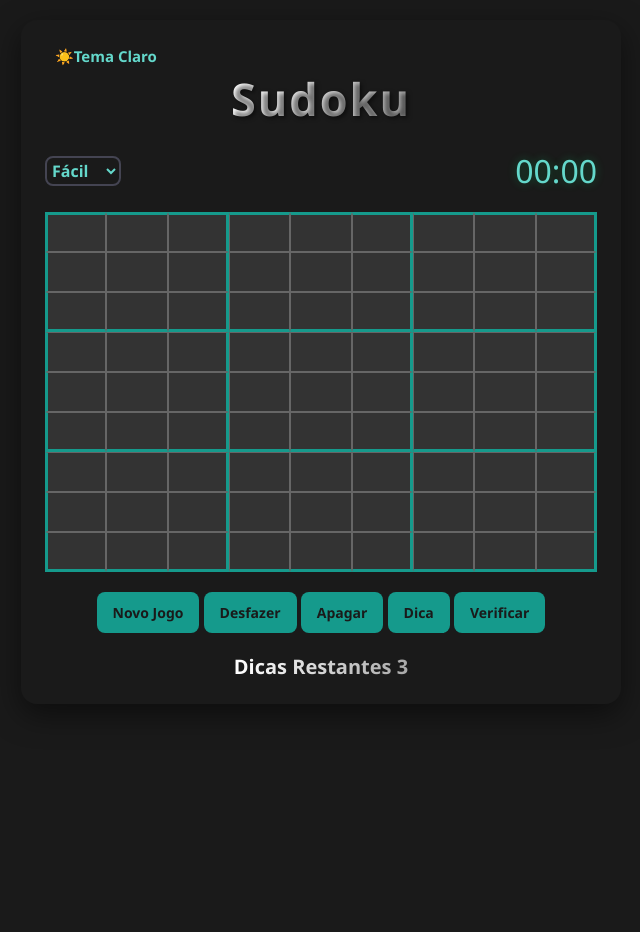
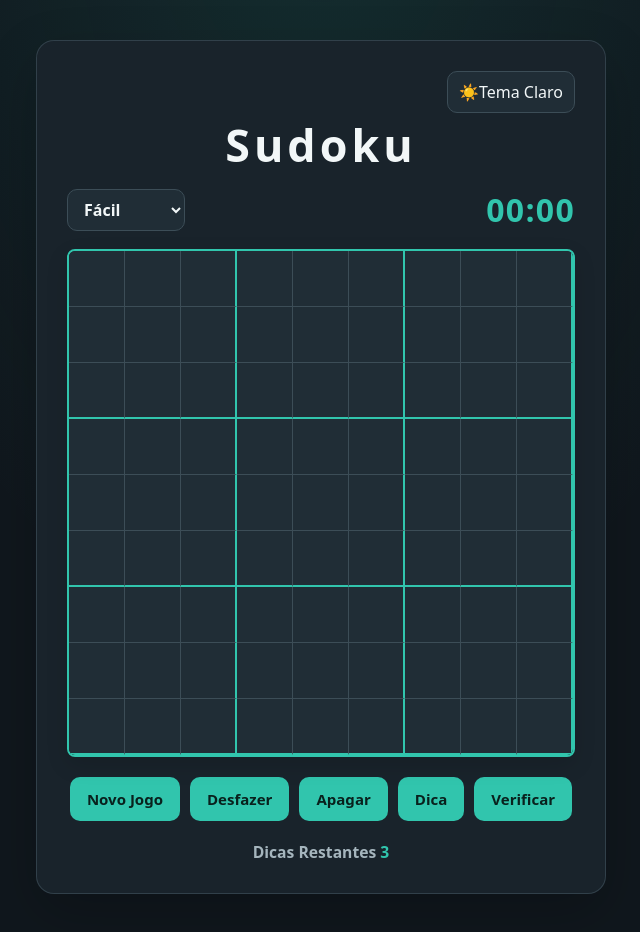
Before and after one commit to ConradoAlvess/projeto-sudoku, a plain HTML site: page index.html in a window 1280 px wide. Shown: the whole page, without its empty margins (319-959 px from the left). Before the commit the page ends 800 px from the top, so only its background shows below. Drawn offline with Linux system fonts and the light colour scheme.

Commit message:
style_atualizado

```diff
--- a/index.html
+++ b/index.html
@@ -4,7 +4,7 @@
     <meta charset="UTF-8">
     <meta name="viewport" content="width=device-width, initial-scale=1.0">
     <title>Sudoku</title>
-    <link rel="stylesheet" href="style.css">
+    <link rel="stylesheet" href="styleteste.css">
     <script src="script.js" defer></script>
 </head>
 <body>
--- /dev/null
+++ b/styleteste.css
@@ -0,0 +1,296 @@
+/* Sistema visual: tokens compartilhados entre os temas */
+:root {
+    color-scheme: dark;
+    --background: #10171d;
+    --surface: #19232b;
+    --surface-raised: #202d36;
+    --text: #f2f7f8;
+    --text-muted: #a5b5bd;
+    --accent: #31c5ad;
+    --accent-hover: #43d7bf;
+    --accent-contrast: #09211d;
+    --line: #3c4d57;
+    --board-line: #31c5ad;
+    --selected: #285a68;
+    --related: #273740;
+    --error: #a83b4b;
+    --radius: 18px;
+    --transition: 160ms ease;
+}
+
+.light-mode {
+    color-scheme: light;
+    --background: #eef3f4;
+    --surface: #ffffff;
+    --surface-raised: #f4f8f9;
+    --text: #17262d;
+    --text-muted: #53656e;
+    --accent: #087f73;
+    --accent-hover: #06685f;
+    --accent-contrast: #ffffff;
+    --line: #c6d2d6;
+    --board-line: #087f73;
+    --selected: #b8e1e9;
+    --related: #e5eef0;
+    --error: #f0b8bf;
+}
+
+*,
+*::before,
+*::after {
+    box-sizing: border-box;
+}
+
+html {
+    min-width: 320px;
+    min-height: 100%;
+    background: var(--background);
+}
+
+body {
+    min-height: 100vh;
+    margin: 0;
+    padding: clamp(12px, 4vw, 40px);
+    display: grid;
+    place-items: start center;
+    color: var(--text);
+    background:
+        radial-gradient(ellipse at 50% -15%, color-mix(in srgb, var(--accent) 13%, transparent), transparent 55%),
+        var(--background);
+    font-family: system-ui, -apple-system, BlinkMacSystemFont, "Segoe UI", sans-serif;
+    transition: background-color var(--transition), color var(--transition);
+}
+
+button,
+select {
+    font: inherit;
+}
+
+button {
+    -webkit-tap-highlight-color: transparent;
+}
+
+.container {
+    width: min(100%, 570px);
+    padding: clamp(16px, 4vw, 30px);
+    text-align: center;
+    background: var(--surface);
+    border: 1px solid color-mix(in srgb, var(--line) 70%, transparent);
+    border-radius: var(--radius);
+    box-shadow: 0 20px 55px rgb(0 0 0 / 20%);
+}
+
+.titulo-h1 {
+    margin: 0 0 20px;
+    color: var(--text);
+    font-size: clamp(2rem, 8vw, 2.8rem);
+    font-weight: 850;
+    letter-spacing: 0.09em;
+    line-height: 1.05;
+}
+
+.top {
+    display: flex;
+    justify-content: space-between;
+    align-items: center;
+    gap: 12px;
+    margin: 16px 0;
+}
+
+#difficulty {
+    min-height: 42px;
+    max-width: 65%;
+    padding: 8px 34px 8px 12px;
+    color: var(--text);
+    background: var(--surface-raised);
+    border: 1px solid var(--line);
+    border-radius: 10px;
+    font-weight: 650;
+    cursor: pointer;
+}
+
+#timer {
+    color: var(--accent);
+    font-size: clamp(1.45rem, 6vw, 2rem);
+    font-variant-numeric: tabular-nums;
+    font-weight: 750;
+    letter-spacing: 0.04em;
+}
+
+#board {
+    display: grid;
+    grid-template-columns: repeat(9, minmax(0, 1fr));
+    width: 100%;
+    margin: 18px auto;
+    overflow: hidden;
+    isolation: isolate;
+    background: var(--surface-raised);
+    border: 2px solid var(--board-line);
+    border-radius: 8px;
+    box-shadow: 0 8px 22px rgb(0 0 0 / 12%);
+}
+
+.celula {
+    display: flex;
+    min-width: 0;
+    aspect-ratio: 1 / 1;
+    justify-content: center;
+    align-items: center;
+    padding: 0;
+    color: var(--text);
+    background: var(--surface-raised);
+    border: 0;
+    border-right: 1px solid var(--line);
+    border-bottom: 1px solid var(--line);
+    border-radius: 0;
+    font-size: clamp(14px, 4.4vw, 22px);
+    font-variant-numeric: tabular-nums;
+    font-weight: 550;
+    line-height: 1;
+    /* Estados do jogo não alteram dimensões, bordas nem posição das células. */
+    transition: background-color var(--transition), color var(--transition);
+}
+
+/* Separadores dos blocos 3×3; regras de posição não dependem do valor digitado. */
+.celula:nth-child(3n) {
+    border-right: 2px solid var(--board-line);
+}
+
+.celula:nth-child(n + 19):nth-child(-n + 27),
+.celula:nth-child(n + 46):nth-child(-n + 54),
+.celula:nth-child(n + 73):nth-child(-n + 81) {
+    border-bottom: 2px solid var(--board-line);
+}
+
+.celula.selecionada {
+    background: var(--selected);
+}
+
+.celula.relacionada {
+    background: var(--related);
+}
+
+.celula.erro {
+    color: #fff;
+    background: var(--error);
+}
+
+.buttons {
+    display: flex;
+    flex-wrap: wrap;
+    justify-content: center;
+    gap: 10px;
+    margin: 20px 0;
+}
+
+.buttons button {
+    min-height: 44px;
+    padding: 10px 16px;
+    color: var(--accent-contrast);
+    background: var(--accent);
+    border: 1px solid transparent;
+    border-radius: 10px;
+    font-size: 0.94rem;
+    font-weight: 700;
+    cursor: pointer;
+    transition: background-color var(--transition), box-shadow var(--transition), transform var(--transition);
+}
+
+.buttons button:hover {
+    background: var(--accent-hover);
+    box-shadow: 0 5px 14px rgb(0 0 0 / 16%);
+    transform: translateY(-1px);
+}
+
+.buttons button:active {
+    transform: translateY(0);
+    box-shadow: none;
+}
+
+#temaClaroEscuro {
+    display: block;
+    min-width: 44px;
+    min-height: 42px;
+    margin: 0 0 8px auto;
+    padding: 6px 11px;
+    color: var(--text);
+    background: var(--surface-raised);
+    border: 1px solid var(--line);
+    border-radius: 10px;
+    cursor: pointer;
+    transition: background-color var(--transition), color var(--transition), border-color var(--transition);
+}
+
+.dicas {
+    margin: 14px 0 0;
+    color: var(--text-muted);
+    font-size: 0.98rem;
+    font-weight: 650;
+}
+
+.dicas span {
+    color: var(--accent);
+    font-variant-numeric: tabular-nums;
+    font-weight: 800;
+}
+
+button:focus-visible,
+select:focus-visible,
+.celula:focus-visible {
+    outline: 3px solid var(--accent);
+    outline-offset: 2px;
+    position: relative;
+    z-index: 1;
+}
+
+@media (max-width: 420px) {
+    body {
+        padding: 10px;
+    }
+
+    .container {
+        padding: 14px 10px;
+        border-radius: 14px;
+    }
+
+    .top {
+        margin: 12px 0;
+    }
+
+    #board {
+        margin-block: 14px;
+        border-radius: 6px;
+    }
+
+    .buttons {
+        gap: 8px;
+        margin-block: 16px;
+    }
+
+    .buttons button {
+        flex: 1 1 calc(50% - 8px);
+        padding-inline: 8px;
+        font-size: 0.88rem;
+    }
+}
+
+@media (max-width: 350px) {
+    .container {
+        padding-inline: 7px;
+    }
+
+    .celula {
+        font-size: 13px;
+    }
+}
+
+@media (prefers-reduced-motion: reduce) {
+    *,
+    *::before,
+    *::after {
+        scroll-behavior: auto !important;
+        transition-duration: 0.01ms !important;
+        animation-duration: 0.01ms !important;
+        animation-iteration-count: 1 !important;
+    }
+}
```
